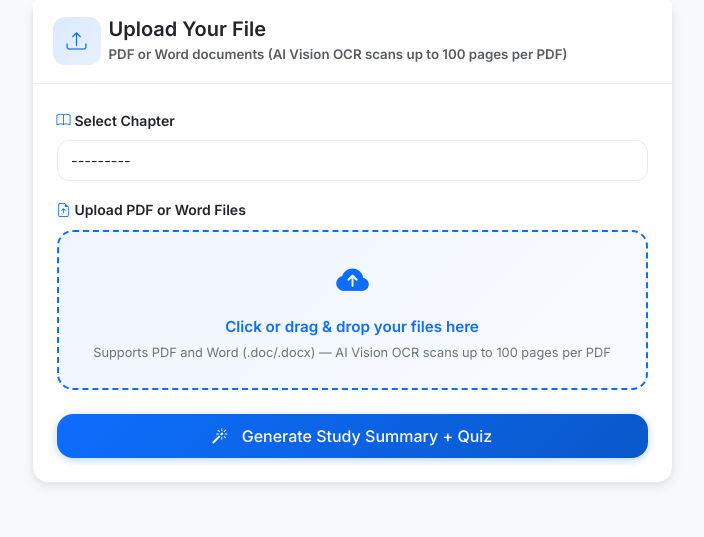
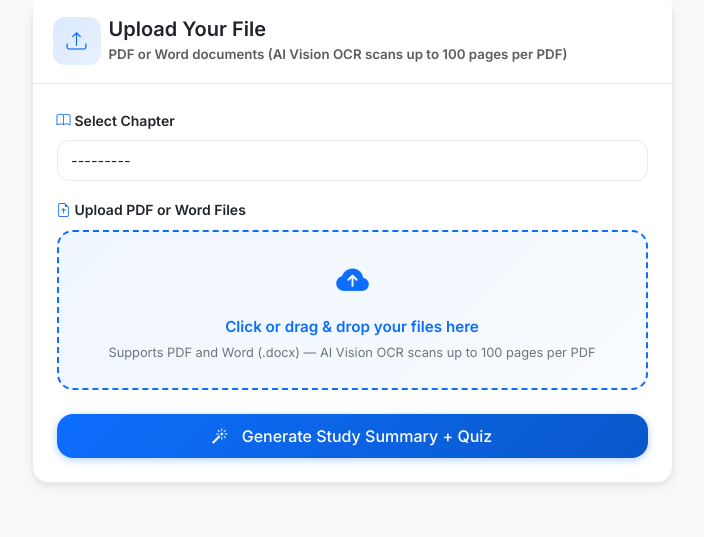
Before and after one commit to janodin/QuizSense, a Django app: page / in a window 1280 px wide. Shown: the part 257-794 px from the top of the page, without its empty margins (288-992 px from the left). Run offline with Django 5.2, Linux system fonts and the light colour scheme; data that the repository does not hold is empty; parts of the project's set-up code (start-up, migrations or seed data) failed here and were passed over.

Commit message:
Remove local OCR dependencies, use DeepInfra API only

```diff
--- a/quiz/forms.py
+++ b/quiz/forms.py
@@ -27,7 +27,7 @@
     files = MultipleFileField(
         widget=MultipleFileInput(attrs={
             'class': 'form-control form-control-lg',
-            'accept': '.pdf,.doc,.docx',
+            'accept': '.pdf,.docx',
             'multiple': True,
         }),
         label='Upload PDF or Word Files',
@@ -40,19 +40,16 @@
     def clean_files(self):
         files = self.files.getlist('files')
         if not files:
-            raise forms.ValidationError('Please upload at least one PDF or Word file.')
+            raise forms.ValidationError('Please upload at least one PDF or DOCX file.')
 
         allowed_types = [
             'application/pdf',
-            'application/msword',
-            'application/x-msword',
-            'application/octet-stream',
             'application/vnd.openxmlformats-officedocument.wordprocessingml.document'
         ]
         for file in files:
             name = file.name.lower()
-            if not (name.endswith('.pdf') or name.endswith('.doc') or name.endswith('.docx')):
-                raise forms.ValidationError('Only PDF (.pdf) and Word (.doc/.docx) files are supported.')
+            if not (name.endswith('.pdf') or name.endswith('.docx')):
+                raise forms.ValidationError('Only PDF (.pdf) and Word (.docx) files are supported.')
             if file.content_type not in allowed_types:
                 raise forms.ValidationError(f"File type {file.content_type} is not supported.")
             if file.size > 20 * 1024 * 1024:
--- a/quiz/models.py
+++ b/quiz/models.py
@@ -46,7 +46,6 @@
 class UploadedFile(models.Model):
     FILE_TYPE_CHOICES = [
         ('pdf', 'PDF'),
-        ('doc', 'Legacy Word Document'),
         ('docx', 'Word Document'),
     ]
     upload_session = models.ForeignKey('UploadSession', on_delete=models.CASCADE, related_name='files', null=True, blank=True)
--- a/quiz/services/pipeline_service.py
+++ b/quiz/services/pipeline_service.py
@@ -979,9 +979,6 @@
                     elif filename.endswith(".docx"):
                         from .file_processor import extract_text_from_docx
                         extracted_text = extract_text_from_docx(file.file)
-                    elif filename.endswith(".doc"):
-                        from .file_processor import extract_text_from_doc
-                        extracted_text = extract_text_from_doc(file.file)
                     else:
                         timer.detail(f"Skipping unsupported: {filename}")
                         continue
--- a/quiz/views.py
+++ b/quiz/views.py
@@ -70,8 +70,6 @@
                     filename = file_obj.name.lower()
                     if filename.endswith('.pdf'):
                         file_type = 'pdf'
-                    elif filename.endswith('.doc'):
-                        file_type = 'doc'
                     elif filename.endswith('.docx'):
                         file_type = 'docx'
                     else:
@@ -86,7 +84,7 @@
 
                 if not upload_session.files.exists():
                     upload_session.delete()
-                    messages.error(request, "Please upload at least one supported PDF or Word file.")
+                    messages.error(request, "Please upload at least one supported PDF or DOCX file.")
                     return render(request, 'quiz/home.html', {'form': form})
 
                 queue_upload_session_processing(upload_session.id)
--- a/requirements.txt
+++ b/requirements.txt
@@ -1,6 +1,5 @@
 annotated-types==0.7.0
 anyio==4.12.1
-aspose-words>=24.1.0
 asgiref==3.11.1
 certifi==2026.2.25
 cffi==2.0.0
--- a/templates/quiz/home.html
+++ b/templates/quiz/home.html
@@ -66,7 +66,7 @@
                                 <i class="bi bi-cloud-arrow-up-fill"></i>
                             </div>
                             <div class="upload-zone-label" id="uploadLabel">Click or drag & drop your files here</div>
-                            <div class="upload-zone-hint mt-1">Supports PDF and Word (.doc/.docx) &mdash; AI Vision OCR scans up to 100 pages per PDF</div>
+                            <div class="upload-zone-hint mt-1">Supports PDF and Word (.docx) &mdash; AI Vision OCR scans up to 100 pages per PDF</div>
                             <div style="display:none;">{{ form.files }}</div>
                         </div>
 
```
Also changed, not shown: quiz/migrations/0025_alter_generationmetric_provider_and_more.py (deleted).
